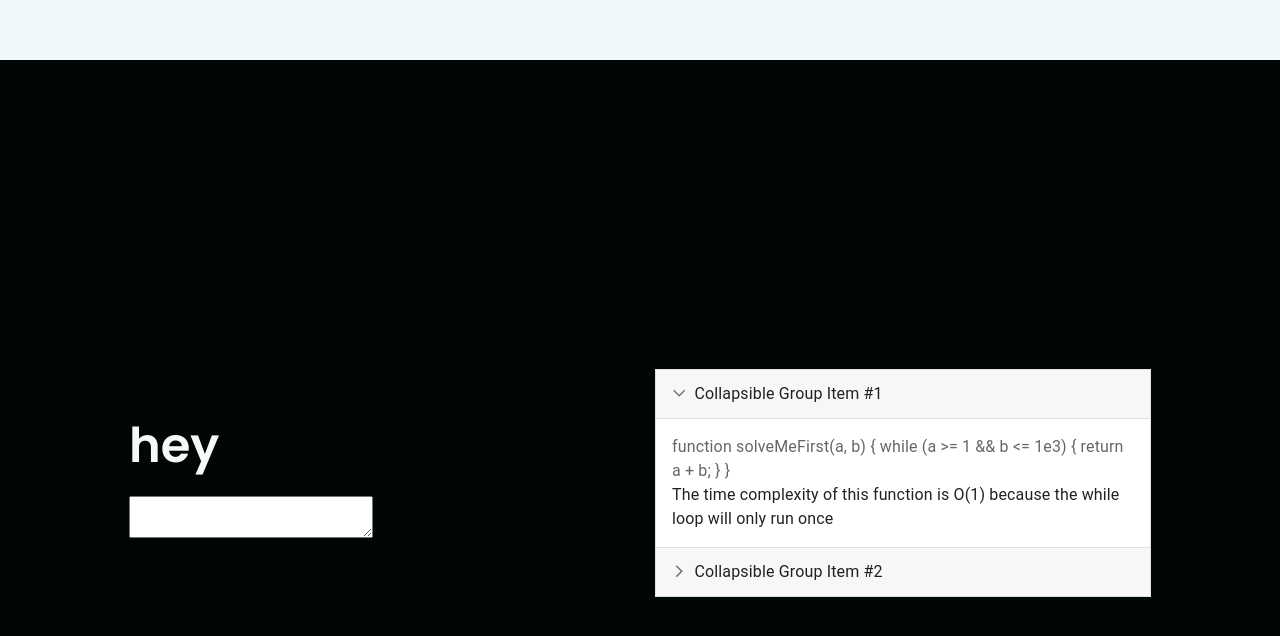
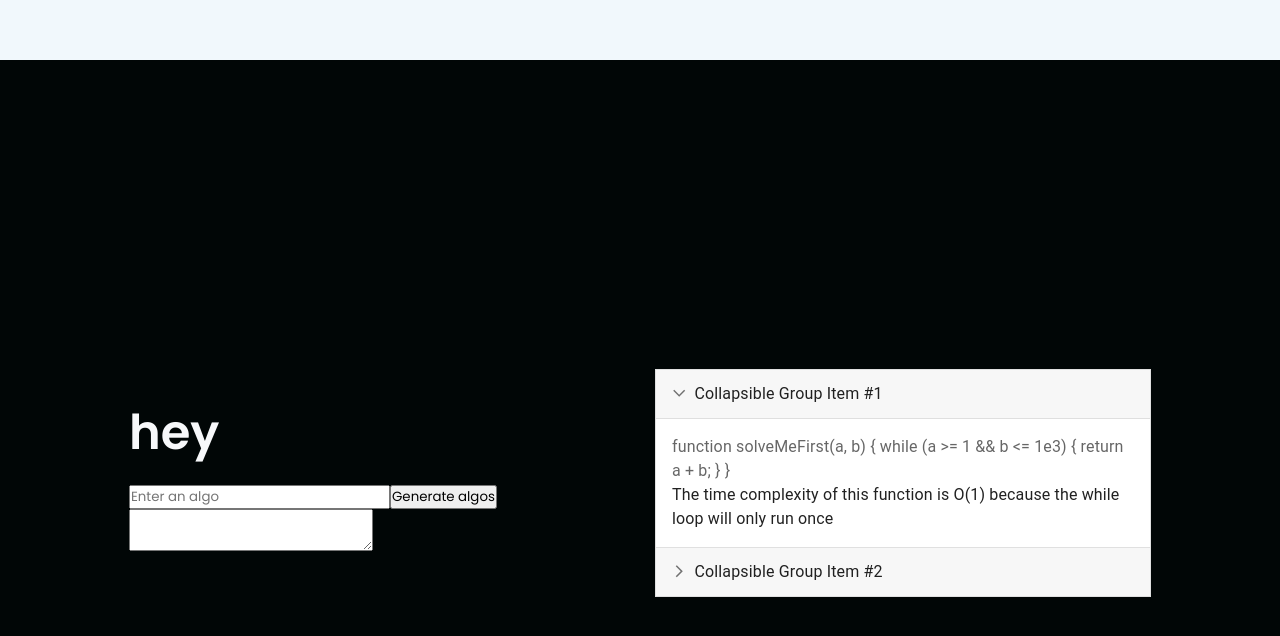
Before and after one commit to amthoms2/thedailyprompt, a React (Create React App) app: page / in a window 1280 px wide. Shown: the part 740-1376 px from the top of the page. Built offline with nearby package versions, Linux system fonts and the light colour scheme; no server answers; grey boxes are pictures that could not be loaded; the HTML template or start-up script is replaced by a standard one.

Commit message:
connected to open ai and receieved res from api; issues - fetch wasnt working

```diff
--- /dev/null
+++ b/src/api/generate.js
@@ -0,0 +1,18 @@
+import { Configuration, OpenAIApi } from "openai";
+
+const configuration = new Configuration({
+  apiKey: process.env.REACT_APP_OPENAI_KEY,
+});
+const openai = new OpenAIApi(configuration);
+
+export default async function (req) {
+  const completion = await openai.createCompletion("text-curie-001", {
+    prompt: generatePrompt(req.body.algo),
+    temperature: 0.6,
+  });
+  return completion.data.choices[0].text;
+}
+
+function generatePrompt(algo) {
+  return `${algo} \n\nThe time complexity of this function is`
+}
--- a/src/components/CodeBox/index.js
+++ b/src/components/CodeBox/index.js
@@ -15,6 +15,7 @@ import MuiAccordion from '@mui/material/Accordion';
 import MuiAccordionSummary from '@mui/material/AccordionSummary';
 import MuiAccordionDetails from '@mui/material/AccordionDetails';
 import Typography from '@mui/material/Typography';
+import generate from '../../api/generate';
 
 const Accordion = styled((props) => (
   <MuiAccordion disableGutters elevation={0} square {...props} />
@@ -54,9 +55,27 @@ const AccordionDetails = styled(MuiAccordionDetails)(({ theme }) => ({
 
 const CodeBox = () => {
   const [expanded, setExpanded] = useState('panel1');
+  const [algoInput, setAlgoInput] = useState('');
+  // eslint-disable-next-line
+  const [result, setResult] = useState();
 
   const handleChange = (panel) => (event, newExpanded) => {
     setExpanded(newExpanded ? panel : false);
+  };
+
+  const onSubmit = async (event) => {
+    event.preventDefault();
+    const response = await generate({
+      method: 'POST',
+      headers: {
+        'Content-Type': 'application/json',
+        'User-Agent': 'Mozilla/5.0 (X11; Linux x86_64) AppleWebKit/537.36 (KHTML, like Gecko) Chrome/51.0.2704.103 Safari/537.36',
+      },
+      body: { algo: algoInput },
+    });
+    console.log(response);
+    setResult(response);
+    setAlgoInput('');
   };
 
   function solveMeFirst(a, b) {
@@ -73,6 +92,20 @@ const CodeBox = () => {
         <Row>
           <Col1>
             <Heading>hey</Heading>
+            <form onSubmit={onSubmit}>
+              <input
+                type="text"
+                name="algo"
+                placeholder="Enter an algo"
+                value={algoInput}
+                onChange={(e) =>
+                  {
+                    setAlgoInput(e.target.value)
+
+                  }}
+              />
+              <input type="submit" value="Generate algos" />
+            </form>
             <TextArea></TextArea>
           </Col1>
 
```
